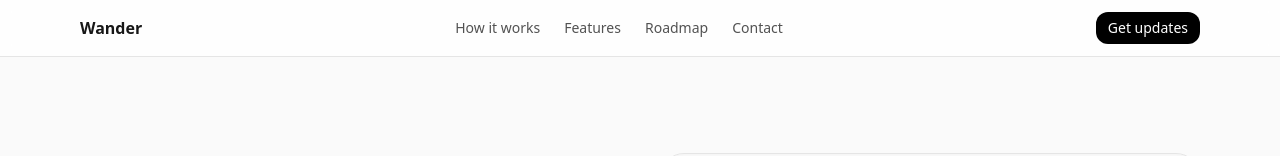
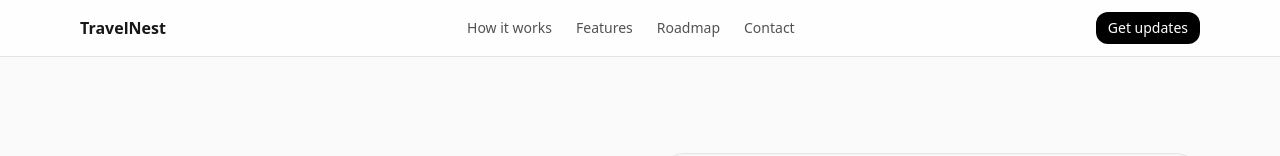
Before and after one commit to NayLinHt3t/travelNest, a React (Vite) app: page / in a window 1280 px wide. Shown: the top 156 px of the page. Built offline with nearby package versions, Linux system fonts and the light colour scheme.

Commit message:
change Logo

```diff
--- a/src/App.jsx
+++ b/src/App.jsx
@@ -42,7 +42,7 @@ export default function LandingPage() {
       <header className="sticky top-0 z-40 bg-white/80 backdrop-blur border-b border-neutral-200">
         <div className="max-w-6xl mx-auto px-4 h-14 flex items-center justify-between">
           <a href="#home" className="font-semibold">
-            Wander
+            TravelNest
           </a>
           <nav className="hidden sm:flex gap-6 text-sm text-neutral-600">
             <a href="#how" className="hover:text-black">
```
